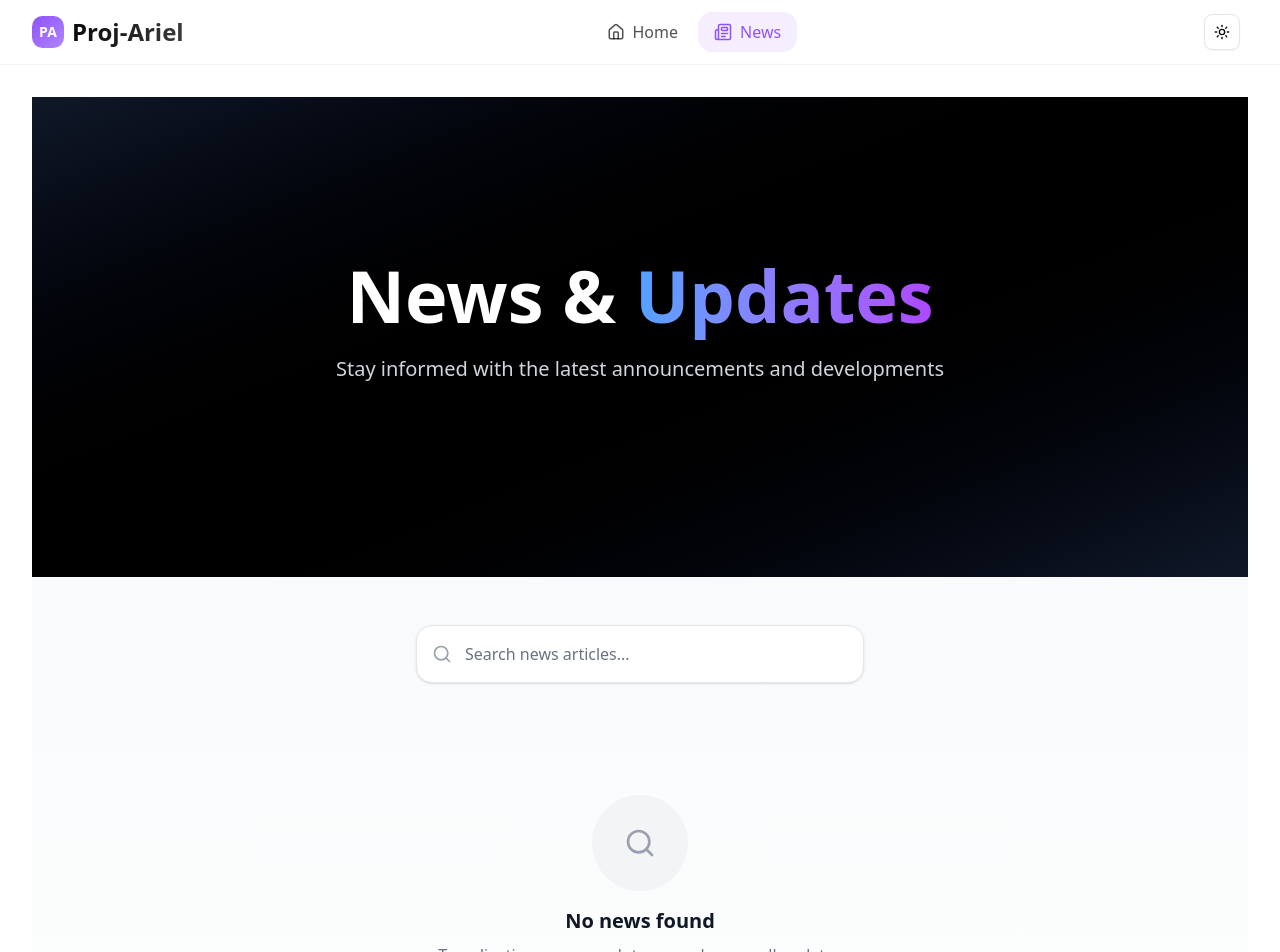
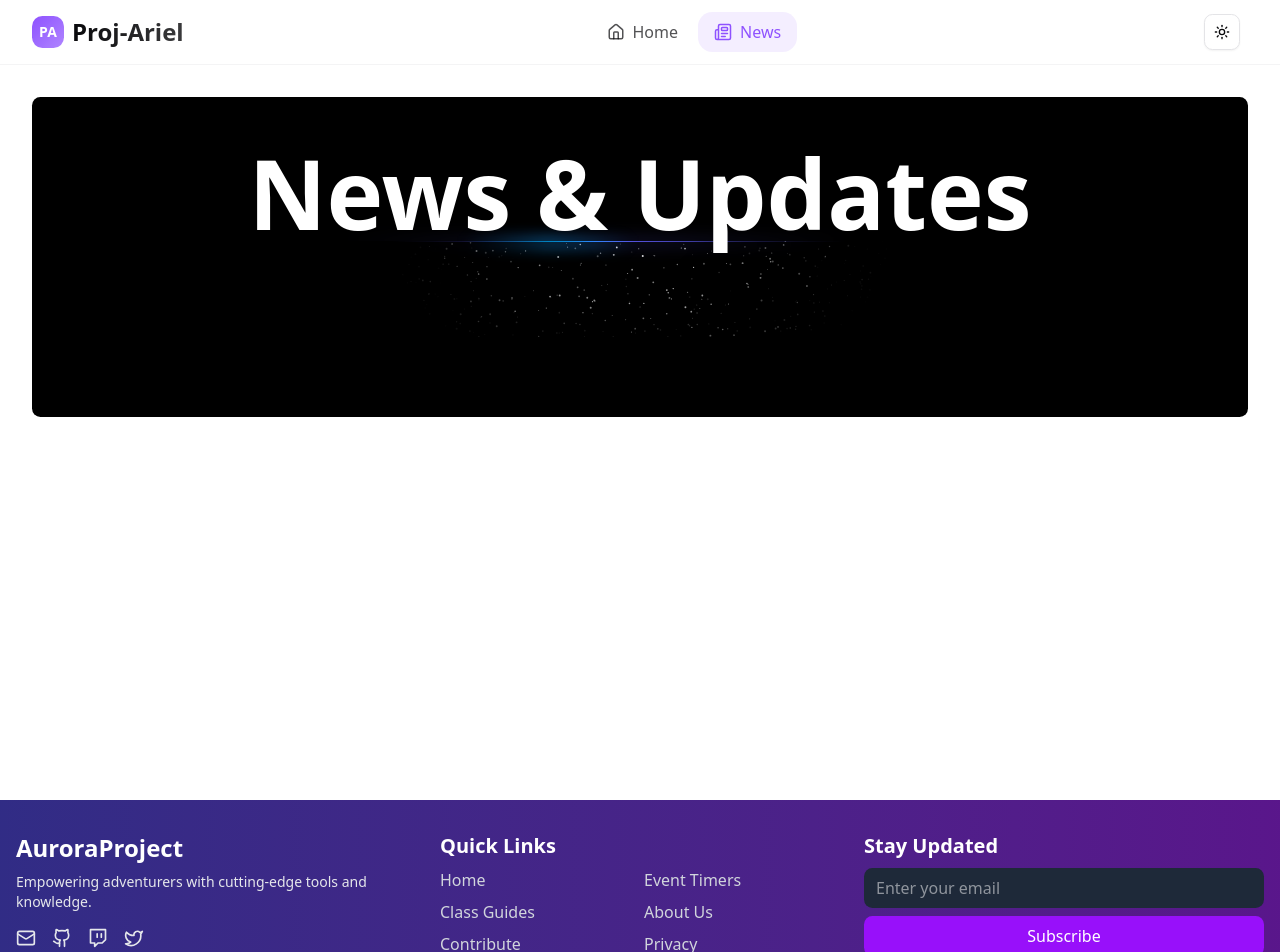
Before and after one commit to omni-aa/Proj-Ariel, a React (Vite) app: page /news in a window 1280 px wide. Shown: the top 952 px of the page. Built offline with nearby package versions, Linux system fonts and the light colour scheme.

Commit message:
Temp fix for news page update

```diff
--- a/src/pages/News/News.tsx
+++ b/src/pages/News/News.tsx
@@ -1,138 +1,44 @@
-import { useState, useEffect } from "react";
-import { SparklesCore } from "@/components/ui/sparkles.tsx";
-import { Search, Calendar, ArrowRight } from "lucide-react";
+import {SparklesCore} from "@/components/ui/sparkles.tsx";
 
-export default function News() {
-    const [news, setNews] = useState<NewsCard[]>([]);
-    const [searchTerm, setSearchTerm] = useState("");
 
-    useEffect(() => {
-        const loadNewsData = async () => {
-            const newsData = await NewsDataCard();
-            setNews(newsData);
-        };
-
-        loadNewsData();
-    }, []);
-
-    const truncateDescription = (description: string, wordLimit: number) => {
-        const words = description.split(' ');
-        if (words.length > wordLimit) {
-            return words.slice(0, wordLimit).join(' ') + '...';
-        }
-        return description;
-    };
-
-    const filteredNewsData = news.filter((NEWS) =>
-        NEWS.title.toLowerCase().includes(searchTerm.toLowerCase())
-    );
-
+const News = () => {
     return (
         <>
-            {/* Enhanced Hero Section */}
-            <div className="relative h-[30rem] w-full bg-gradient-to-br from-gray-900 via-black to-gray-900 flex flex-col items-center justify-center overflow-hidden">
-                <div className="absolute inset-0 bg-grid-white/[0.02] bg-[size:60px_60px]" />
+            <div
+                className="h-[20rem] sm:h-[20rem] w-full bg-black flex flex-col items-center justify-center overflow-hidden rounded-md pb-8">
+                <h1 className="md:text-6xl text-2xl lg:text-8xl font-bold text-center text-white relative z-20">
+                    News & Updates
+                </h1>
+                <div className="w-full max-w-2xl h-32 sm:h-24 relative">
+                    {/* Gradients */}
+                    <div
+                        className="absolute inset-x-10 top-0 bg-gradient-to-r from-transparent via-indigo-500 to-transparent h-[2px] w-3/4 blur-sm"/>
+                    <div
+                        className="absolute inset-x-10 top-0 bg-gradient-to-r from-transparent via-indigo-500 to-transparent h-px w-3/4"/>
+                    <div
+                        className="absolute inset-x-40 top-0 bg-gradient-to-r from-transparent via-sky-500 to-transparent h-[5px] w-1/4 blur-sm"/>
+                    <div
+                        className="absolute inset-x-40 top-0 bg-gradient-to-r from-transparent via-sky-500 to-transparent h-px w-1/4"/>
 
-                <div className="relative z-10 text-center px-4">
-                    <h1 className="text-4xl md:text-6xl lg:text-7xl font-bold text-white mb-6">
-                        News & <span className="bg-gradient-to-r from-blue-400 to-purple-500 bg-clip-text text-transparent">Updates</span>
-                    </h1>
-                    <p className="text-xl text-gray-300 max-w-2xl mx-auto mb-8">
-                        Stay informed with the latest announcements and developments
-                    </p>
+                    {/* Core component */}
+                    <SparklesCore
+                        background="transparent"
+                        minSize={0.4}
+                        maxSize={1}
+                        particleDensity={1200}
+                        className="w-full h-full"
+                        particleColor="#FFFFFF"
+                    />
+
+                    {/* Radial Gradient to prevent sharp edges */}
+                    <div
+                        className="absolute inset-0 w-full h-full bg-black [mask-image:radial-gradient(250px_150px_at_top,transparent_20%,white)]"></div>
                 </div>
-            </div>
 
-            {/* Main Content */}
-            <div className="min-h-screen bg-gradient-to-b from-gray-50 to-white dark:from-gray-900 dark:to-gray-800 py-12">
-                <div className="container mx-auto px-4 sm:px-6 lg:px-8">
-                    {/* Enhanced Search Bar */}
-                    <div className="max-w-md mx-auto mb-12 relative">
-                        <div className="relative">
-                            <Search className="absolute left-4 top-1/2 transform -translate-y-1/2 text-gray-400 h-5 w-5" />
-                            <input
-                                type="text"
-                                placeholder="Search news articles..."
-                                className="w-full pl-12 pr-6 py-4 bg-white dark:bg-gray-800 border border-gray-200 dark:border-gray-700 rounded-2xl text-gray-900 dark:text-white placeholder-gray-500 dark:placeholder-gray-400 focus:outline-none focus:ring-2 focus:ring-blue-500 focus:border-transparent shadow-sm transition-all duration-200"
-                                value={searchTerm}
-                                onChange={(e) => setSearchTerm(e.target.value)}
-                            />
-                        </div>
-                    </div>
-
-                    {/* News Grid */}
-                    {filteredNewsData.length > 0 ? (
-                        <div className="grid grid-cols-1 md:grid-cols-2 lg:grid-cols-3 gap-8">
-                            {filteredNewsData.slice(0, 3).map((NEWS) => (
-                                <article
-                                    key={NEWS.id}
-                                    className="group bg-white dark:bg-gray-800 rounded-2xl shadow-lg hover:shadow-2xl transition-all duration-300 overflow-hidden border border-gray-100 dark:border-gray-700 hover:translate-y-[-4px]"
-                                >
-                                    {/* Image Container */}
-                                    <div className="relative overflow-hidden">
-                                        <img
-                                            src={urlFor(NEWS.newsImage).url()}
-                                            alt={NEWS.title}
-                                            className="w-full h-48 object-cover transition-transform duration-500 group-hover:scale-110"
-                                        />
-                                        <div className="absolute inset-0 bg-gradient-to-t from-black/20 to-transparent opacity-0 group-hover:opacity-100 transition-opacity duration-300" />
-                                    </div>
-
-                                    {/* Content */}
-                                    <div className="p-6">
-                                        {/* Title */}
-                                        <h2 className="text-xl font-bold text-gray-900 dark:text-white mb-3 line-clamp-2 group-hover:text-blue-600 dark:group-hover:text-blue-400 transition-colors duration-200">
-                                            {NEWS.title}
-                                        </h2>
-
-                                        {/* Description */}
-                                        <p className="text-gray-600 dark:text-gray-300 leading-relaxed mb-4 line-clamp-3">
-                                            {truncateDescription(NEWS.smallDescription, 25)}
-                                        </p>
-
-                                        {/* Footer */}
-                                        <div className="flex items-center justify-between pt-4 border-t border-gray-100 dark:border-gray-700">
-                                            <div className="flex items-center text-sm text-gray-500 dark:text-gray-400">
-                                                <Calendar className="h-4 w-4 mr-2" />
-                                                {NEWS.date || "Recent"}
-                                            </div>
-                                            <button className="flex items-center text-blue-600 dark:text-blue-400 font-medium text-sm group-hover:translate-x-1 transition-transform duration-200">
-                                                Read More
-                                                <ArrowRight className="h-4 w-4 ml-1" />
-                                            </button>
-                                        </div>
-                                    </div>
-                                </article>
-                            ))}
-                        </div>
-                    ) : (
-                        /* No Results State */
-                        <div className="text-center py-16">
-                            <div className="max-w-md mx-auto">
-                                <div className="w-24 h-24 mx-auto mb-4 bg-gray-100 dark:bg-gray-800 rounded-full flex items-center justify-center">
-                                    <Search className="h-8 w-8 text-gray-400" />
-                                </div>
-                                <h3 className="text-xl font-semibold text-gray-900 dark:text-white mb-2">
-                                    No news found
-                                </h3>
-                                <p className="text-gray-500 dark:text-gray-400">
-                                    Try adjusting your search terms or browse all updates
-                                </p>
-                            </div>
-                        </div>
-                    )}
-
-                    {/* View All Button */}
-                    {filteredNewsData.length > 0 && (
-                        <div className="text-center mt-12">
-                            <button className="inline-flex items-center gap-2 bg-gradient-to-r from-blue-600 to-purple-600 hover:from-blue-700 hover:to-purple-700 text-white font-semibold px-8 py-3 rounded-xl transition-all duration-200 transform hover:scale-105 shadow-lg">
-                                View All News
-                                <ArrowRight className="h-4 w-4" />
-                            </button>
-                        </div>
-                    )}
-                </div>
             </div>
         </>
-    );
+
+
+    )
 }
+export default News
```
